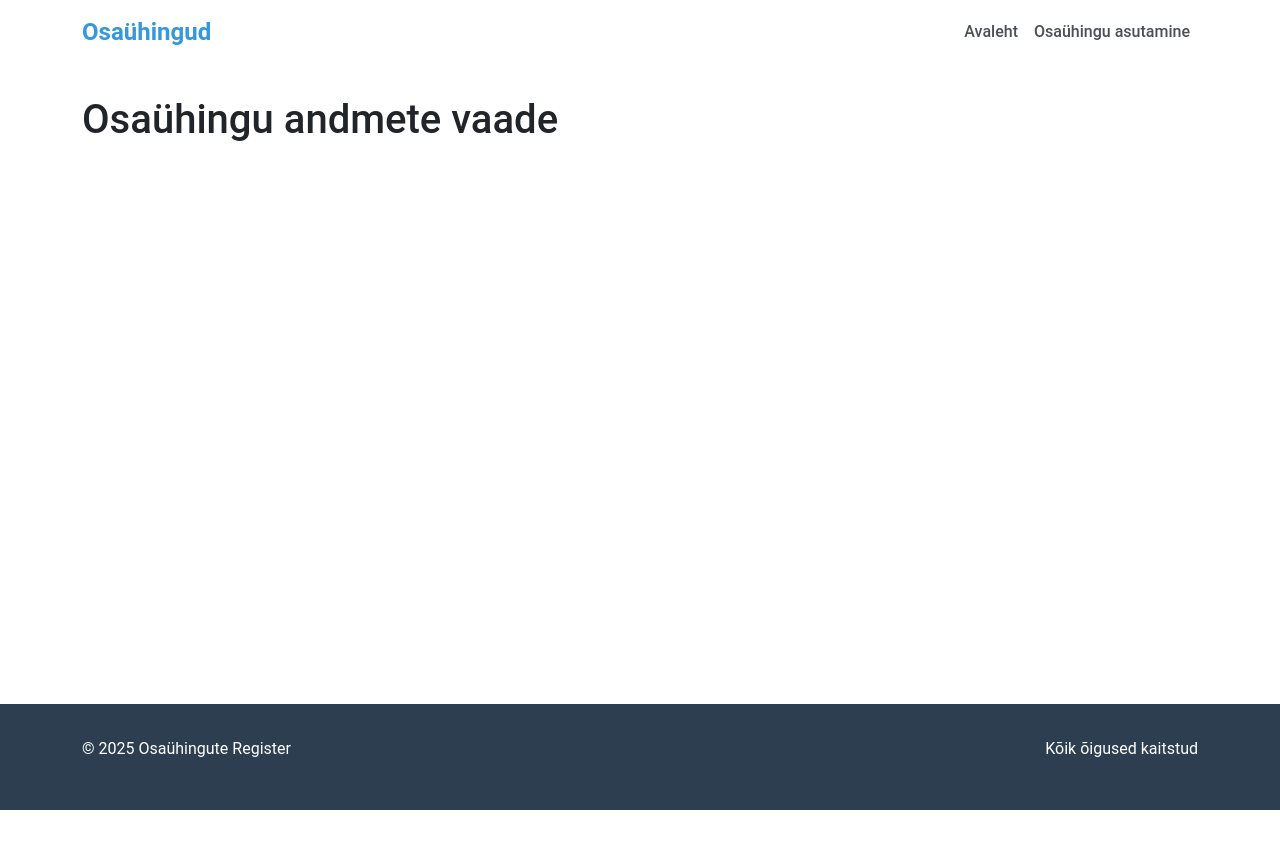
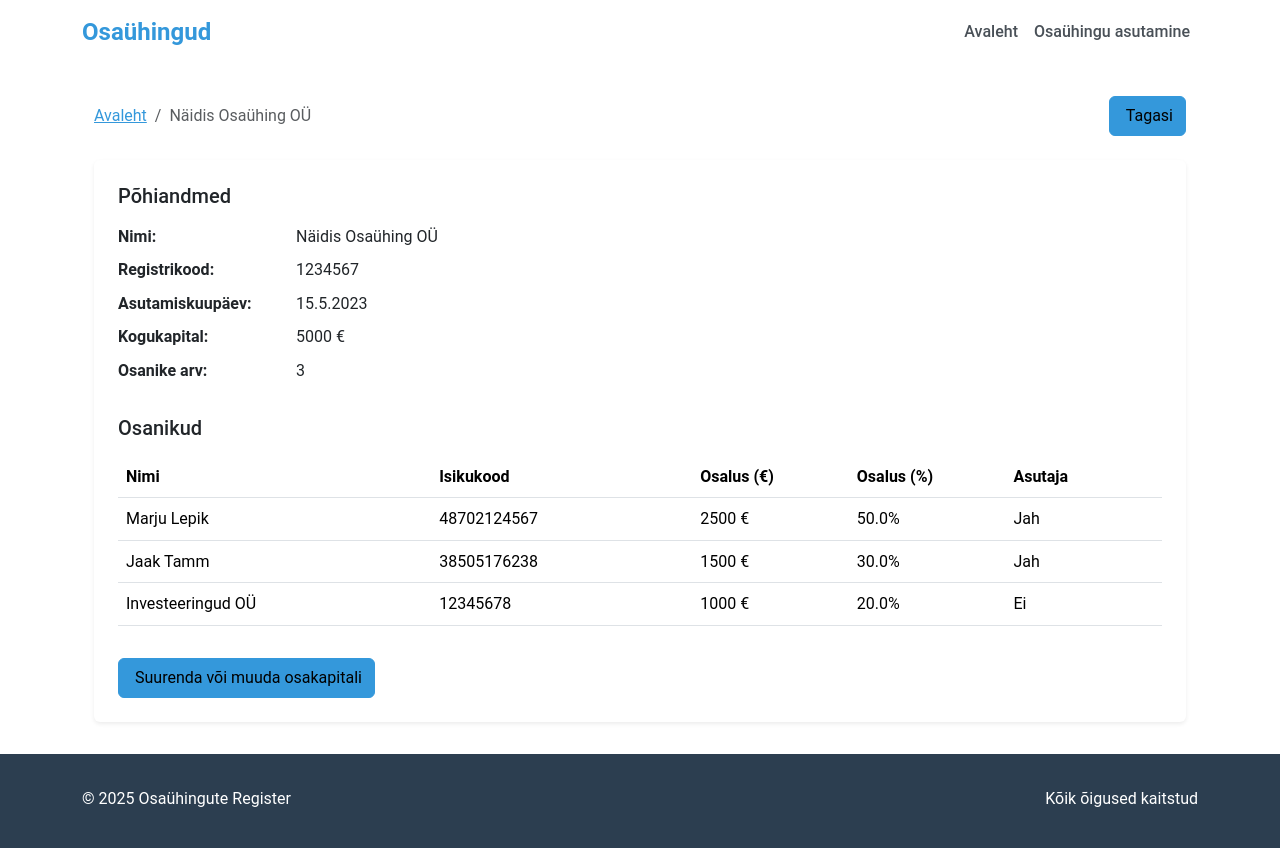
Before and after one commit to hrauds/rik-test, a Vue app in the folder frontend/: page /company/1 in a window 1280 px wide. Shown: the top 848 px of the page. Before the commit the page ends 810 px from the top, so only its background shows below. Built offline with nearby package versions, Linux system fonts and the light colour scheme.

Commit message:
feat: add company details view with mock data for checking company details

```diff
--- a/frontend/src/views/CompanyView.vue
+++ b/frontend/src/views/CompanyView.vue
@@ -1,16 +1,175 @@
+<template>
+  <MainLayout>
+    <div v-if="error" class="alert alert-danger" role="alert">
+      {{ error }}
+    </div>
+
+    <template v-else-if="company">
+      <div class="container">
+        <div class="d-flex justify-content-between align-items-center mb-4">
+          <BreadcrumbComponent
+            :pageName="company.name"
+            @home-click="goHome"
+            @middle-click="goHome"
+          />
+          <button type="button" class="btn btn-primary" @click="goHome">
+            <i class="bi bi-arrow-left me-1"></i>Tagasi
+          </button>
+        </div>
+
+        <div class="shadow-sm rounded bg-white p-4">
+          <div class="mb-4">
+            <h2 class="h5 mb-3">Põhiandmed</h2>
+
+            <dl class="row">
+              <dt class="col-sm-2">Nimi:</dt>
+              <dd class="col-sm-9">{{ company.name }}</dd>
+
+              <dt class="col-sm-2">Registrikood:</dt>
+              <dd class="col-sm-9">{{ company.regCode }}</dd>
+
+              <dt class="col-sm-2">Asutamiskuupäev:</dt>
+              <dd class="col-sm-9">{{ formatDate(company.foundingDate) }}</dd>
+
+              <dt class="col-sm-2">Kogukapital:</dt>
+              <dd class="col-sm-9">{{ company.capital }} €</dd>
+
+              <dt class="col-sm-2">Osanike arv:</dt>
+              <dd class="col-sm-9">{{ company.shareholders.length }}</dd>
+            </dl>
+          </div>
+
+          <div>
+            <h2 class="h5 mb-3">Osanikud</h2>
+            <div class="table-responsive">
+              <table class="table">
+                <thead>
+                  <tr>
+                    <th style="width: 30%">Nimi</th>
+                    <th style="width: 25%">Isikukood</th>
+                    <th style="width: 15%">Osalus (€)</th>
+                    <th style="width: 15%">Osalus (%)</th>
+                    <th style="width: 15%">Asutaja</th>
+                  </tr>
+                </thead>
+                <tbody>
+                  <tr v-for="(shareholder, index) in company.shareholders" :key="index">
+                    <td>
+                      <span v-if="shareholder.type === 'individual'">
+                        {{ shareholder.firstName }} {{ shareholder.lastName }}
+                      </span>
+                      <span v-else>
+                        {{ shareholder.legalName }}
+                      </span>
+                    </td>
+                    <td>
+                      <span v-if="shareholder.type === 'individual'">
+                        {{ shareholder.idCode }}
+                      </span>
+                      <span v-else>
+                        {{ shareholder.legalCode }}
+                      </span>
+                    </td>
+                    <td>{{ shareholder.share }} €</td>
+                    <td>{{ calculatePercentage(shareholder.share, company.capital) }}%</td>
+                    <td>
+                      <span v-if="shareholder.isFounder">Jah</span>
+                      <span v-else>Ei</span>
+                    </td>
+                  </tr>
+                </tbody>
+              </table>
+            </div>
+
+            <div class="mt-3">
+              <button type="button" class="btn btn-primary" @click="navigateToCapitalIncrease">
+                <i class="bi bi-plus-circle me-1"></i> Suurenda või muuda osakapitali
+              </button>
+            </div>
+          </div>
+        </div>
+      </div>
+    </template>
+  </MainLayout>
+</template>
+
 <script>
 import MainLayout from '../components/layout/MainLayout.vue'
+import BreadcrumbComponent from "../components/common/BreadcrumbComponent.vue";
 
 export default {
   name: 'CompanyView',
   components: {
+    BreadcrumbComponent,
     MainLayout
+  },
+  data() {
+    return {
+      error: null,
+      company: null
+    }
+  },
+  created() {
+    this.fetchCompanyData()
+  },
+  methods: {
+    fetchCompanyData() {
+      const companyId = this.$route.params.id
+
+      if (companyId) {
+        this.company = {
+          name: 'Näidis Osaühing OÜ',
+          regCode: '1234567',
+          foundingDate: '2023-05-15',
+          capital: 5000,
+          shareholders: [
+            {
+              type: 'individual',
+              firstName: 'Marju',
+              lastName: 'Lepik',
+              idCode: '48702124567',
+              share: 2500,
+              isFounder: true
+            },
+            {
+              type: 'individual',
+              firstName: 'Jaak',
+              lastName: 'Tamm',
+              idCode: '38505176238',
+              share: 1500,
+              isFounder: true
+            },
+            {
+              type: 'legal',
+              legalName: 'Investeeringud OÜ',
+              legalCode: '12345678',
+              share: 1000,
+              isFounder: false
+            }
+          ]
+        }
+      } else {
+        this.error = 'Osaühingut ei leitud'
+      }
+    },
+    formatDate(dateString) {
+      if (!dateString) return '-'
+      const date = new Date(dateString)
+      return date.toLocaleDateString('et-EE')
+    },
+    calculatePercentage(share, total) {
+      if (!total) return '0.0'
+      return ((share / total) * 100).toFixed(1)
+    },
+    goHome() {
+      this.$router.push('/')
+    },
+    navigateToCapitalIncrease() {
+      const regCode = this.company?.regCode
+      if (regCode) {
+        this.$router.push(`/company/${regCode}/capital`)
+      }
+    }
   }
 }
 </script>
-
-<template>
-  <MainLayout>
-    <h1 class="mb-0">Osaühingu andmete vaade</h1>
-  </MainLayout>
-</template>
```
